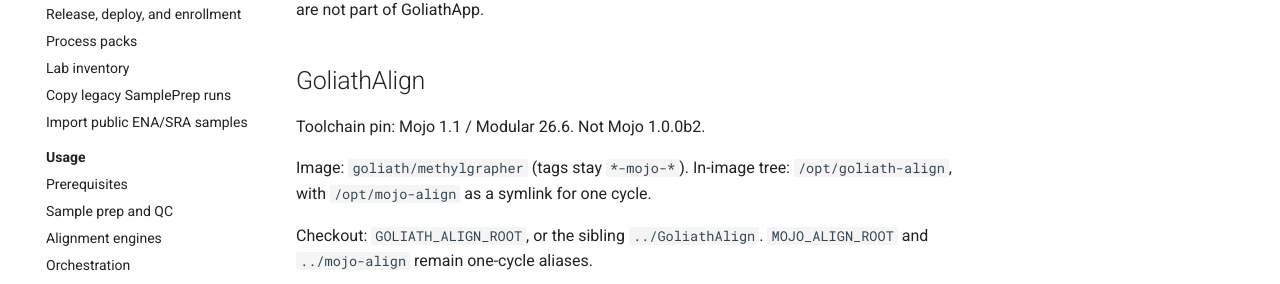
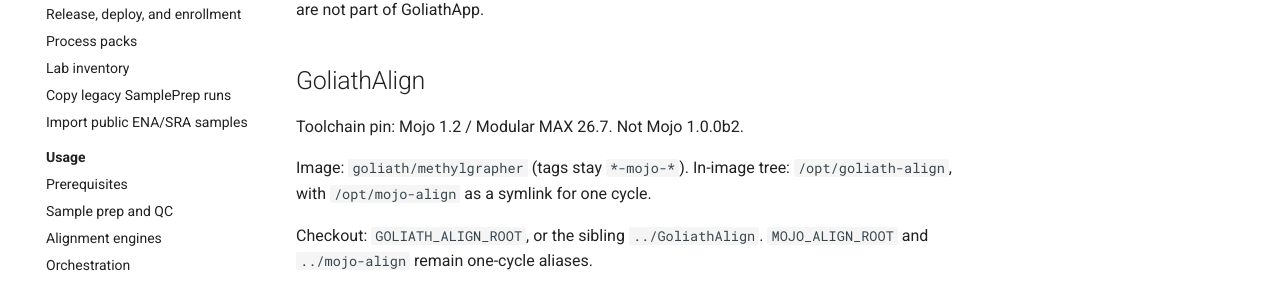
Before and after one commit to Goliath-Research/GoliathOmics, an MkDocs documentation site: the page built from docs/contracts/omics-tool-requirements.md, in a window 1280 px wide and 900 px high. Shown: the part 352-636 px from the top of the window. Built offline with MkDocs 1.6.1 and Material for MkDocs 9.7.7, drawn with Linux system fonts in a browser that asks for light colours.

Commit message:
docs: add omics tool requirements contract documentation

```diff
--- a/docs/contracts/omics-tool-requirements.md
+++ b/docs/contracts/omics-tool-requirements.md
@@ -6,7 +6,7 @@ Inherited platform pieces use the `goliath` prefix. These tools stay separate re
 
 ## GoliathAlign
 
-Toolchain pin: Mojo 1.1 / Modular 26.6. Not Mojo 1.0.0b2.
+Toolchain pin: Mojo 1.2 / Modular MAX 26.7. Not Mojo 1.0.0b2.
 
 Image: `goliath/methylgrapher` (tags stay `*-mojo-*`). In-image tree: `/opt/goliath-align`, with `/opt/mojo-align` as a symlink for one cycle.
 
```
